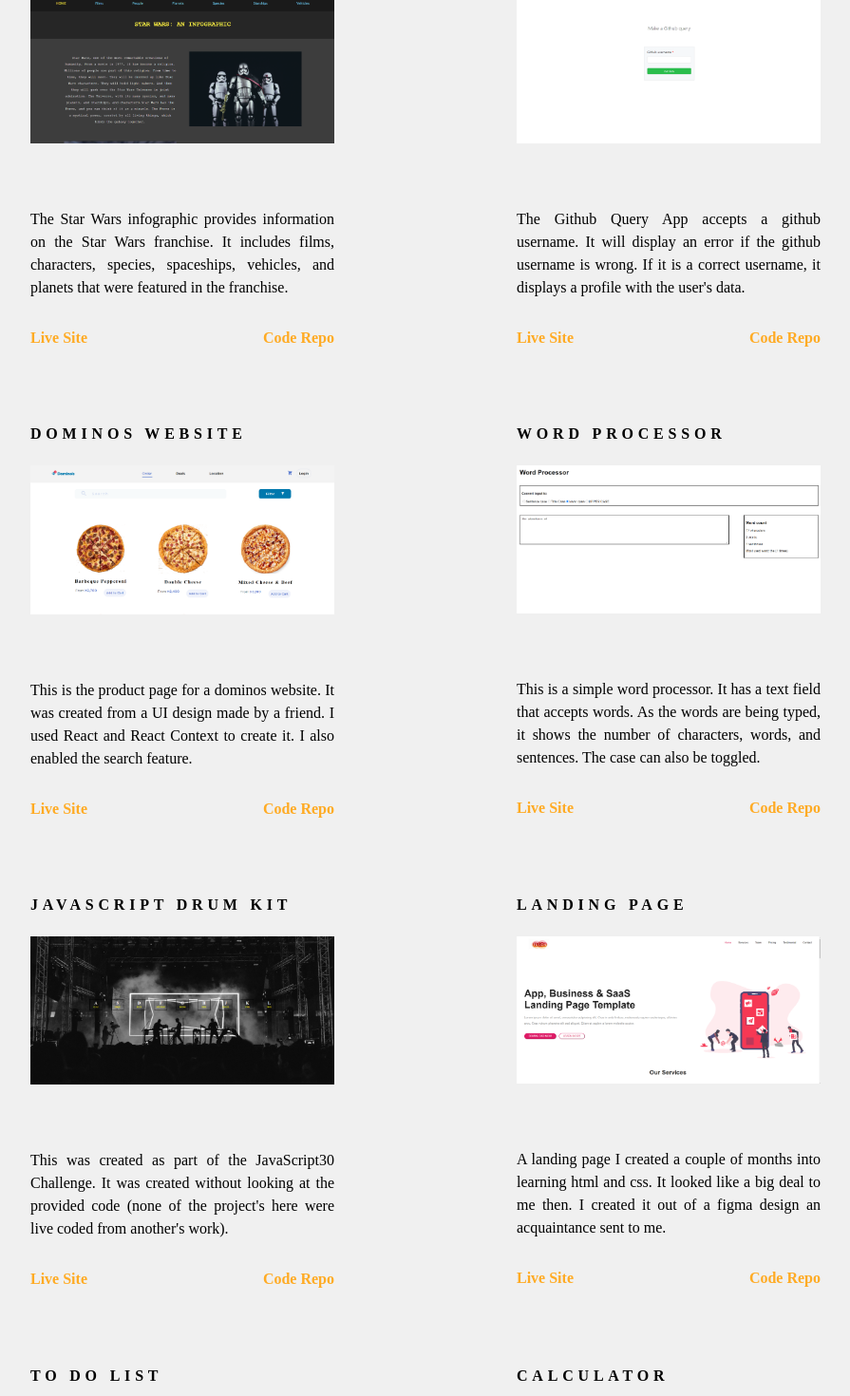
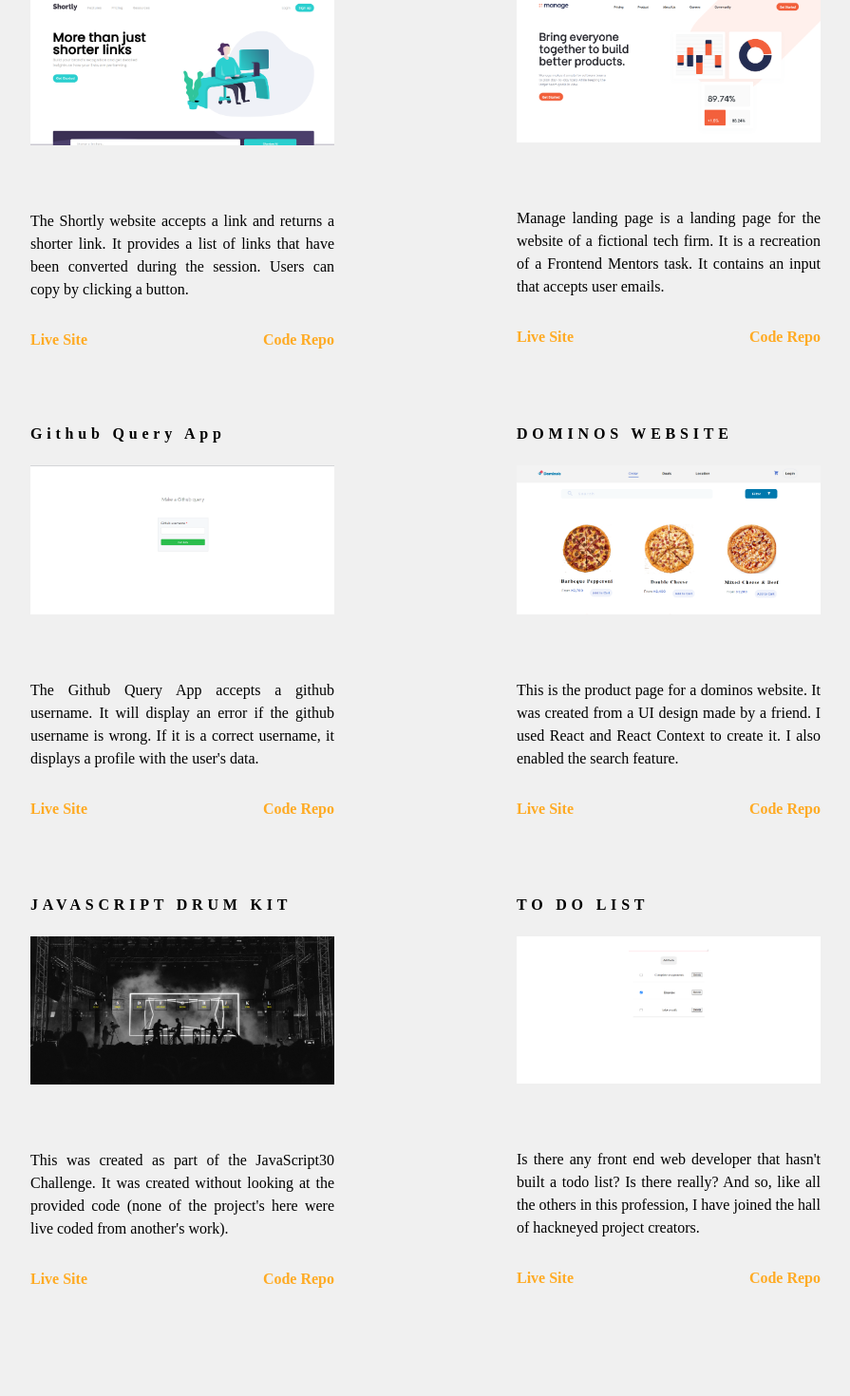
Before and after one commit to Exalted100/My-Portfolio, a React (Create React App) app: page /projects in a window 1280 px wide. Shown: the part 469-1939 px from the top of the page at 95% size, without its empty margins (192-1087 px from the left). Built offline with nearby package versions, Linux system fonts and the light colour scheme.

Commit message:
an update of the projects

```diff
--- a/src/components/Projects.js
+++ b/src/components/Projects.js
@@ -1,15 +1,12 @@
 import React from "react";
 import Project from "./Project";
 import "./Projects.css";
-import StarWars from "../images/Star-wars.png";
 import DrumKit from "../images/Drum-kit.png";
-import FusionLandingPage from "../images/Fusion-Landing-Page.png";
 import TodoList from "../images/Todo-list.png";
-import Calculator from "../images/Calculator.png";
-import TipCalculator from "../images/Tip-calculator.png";
-import WordProcessor from "../images/word-processor.png";
 import Dominos from "../images/Dominos.png";
 import GithubQuery from "../images/github-query-app.png";
+import Shortly from "../images/shortly.png";
+import manageLandingPage from "../images/manage-landing-page.png";
 
 const Projects = () => {
     return (
@@ -17,15 +14,12 @@ const Projects = () => {
             <h2 className="projects-h2">Projects</h2>
             <p className="projects-intro">You're welcome to see some of the things I've worked on so far. I've worked on many other things, often attempts to learn new concepts. These are the ones I think may see the light of the day. However, my best work is in the future, maybe with you.</p>
             <div className="inner-projects-container">
-                <Project image={StarWars} project="STAR WARS INFOGRAPHIC" live="https://starwars-infographic.netlify.app/" code="https://github.com/Exalted100/Star-Wars-Infographic" projectInfo="The Star Wars infographic provides information on the Star Wars franchise. It includes films, characters, species, spaceships, vehicles, and planets that were featured in the franchise." />
+                <Project image={Shortly} project="Shortly" live="https://exalted100.github.io/url-shortner-app/" code="https://github.com/Exalted100/url-shortner-app" projectInfo="The Shortly website accepts a link and returns a shorter link. It provides a list of links that have been converted during the session. Users can copy by clicking a button." />
+                <Project image={manageLandingPage} project="Manage Landing Page" live="https://exalted100.github.io/manage-landing-page/" code="https://github.com/Exalted100/manage-landing-page" projectInfo="Manage landing page is a landing page for the website of a fictional tech firm. It is a recreation of a Frontend Mentors task. It contains an input that accepts user emails." />
                 <Project image={GithubQuery} project="Github Query App" live="https://github-query-app.netlify.app/" code="https://github.com/Exalted100/github-query-app" projectInfo="The Github Query App accepts a github username. It will display an error if the github username is wrong. If it is a correct username, it displays a profile with the user's data." />
                 <Project image={Dominos} project="DOMINOS WEBSITE" live="https://exalted-dominos.netlify.app/" code="https://github.com/Exalted100/Dominos" projectInfo="This is the product page for a dominos website. It was created from a UI design made by a friend. I used React and React Context to create it. I also enabled the search feature." />
-                <Project image={WordProcessor} project="WORD PROCESSOR" live="https://exalted-word-processor.netlify.app/" code="https://github.com/Exalted100/word-processor" projectInfo="This is a simple word processor. It has a text field that accepts words. As the words are being typed, it shows the number of characters, words, and sentences. The case can also be toggled." />
                 <Project image={DrumKit} project="JAVASCRIPT DRUM KIT" live="https://exalted100.github.io/Drum-Kit/" code="https://github.com/Exalted100/Drum-Kit" projectInfo="This was created as part of the JavaScript30 Challenge. It was created without looking at the provided code (none of the project's here were live coded from another's work)." />
-                <Project image={FusionLandingPage} project="LANDING PAGE" live="https://exalted100.github.io/Fusion-Landing-Page/" code="https://github.com/Exalted100/Fusion-Landing-Page" projectInfo="A landing page I created a couple of months into learning html and css. It looked like a big deal to me then. I created it out of a figma design an acquaintance sent to me." />
                 <Project image={TodoList} project="TO DO LIST" live="https://exalted-todo.netlify.app/" code="https://github.com/Exalted100/Todo-list" projectInfo="Is there any front end web developer that hasn't built a todo list? Is there really? And so, like all the others in this profession, I have joined the hall of hackneyed project creators." />
-                <Project image={Calculator} project="CALCULATOR" live="https://exalted100.github.io/Calculator/" code="https://github.com/Exalted100/Calculator" projectInfo="This is another project from the hall of hackneyed projects. A non-original- a simple calculator. This project was donee to help me understand Javascript and how it related to the DOM." />
-                <Project image={TipCalculator} project="TIP CALCULATOR" live="https://exalted100.github.io/Tip-Calculator/" code="https://github.com/Exalted100/Tip-Calculator" projectInfo="This tip calculator will help you decide how much to tip your waiters and other service providers. The variables it takes include your satisfaction, total bill, and persons to pay." />
             </div>
         </div>
     )
```
Also changed, not shown: src/images/manage-landing-page.png (added), src/images/shortly.png (added).
